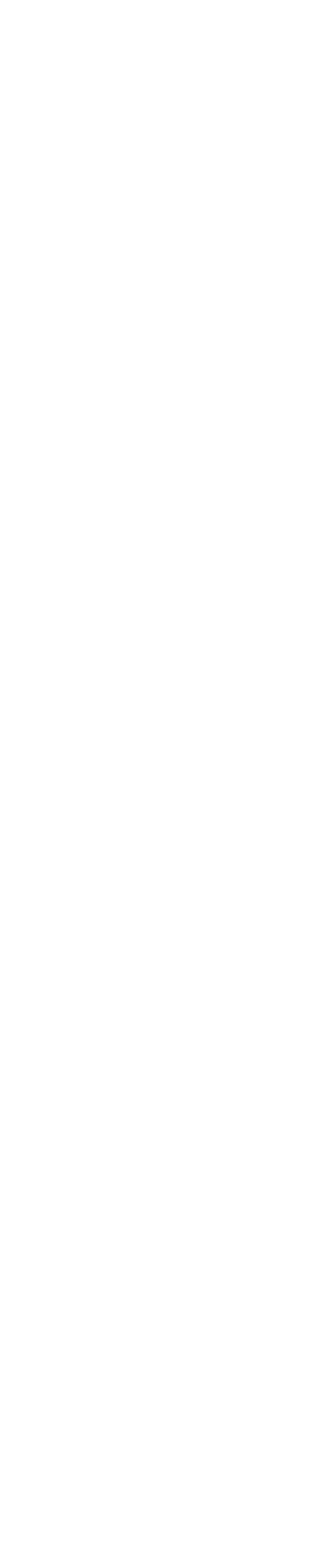
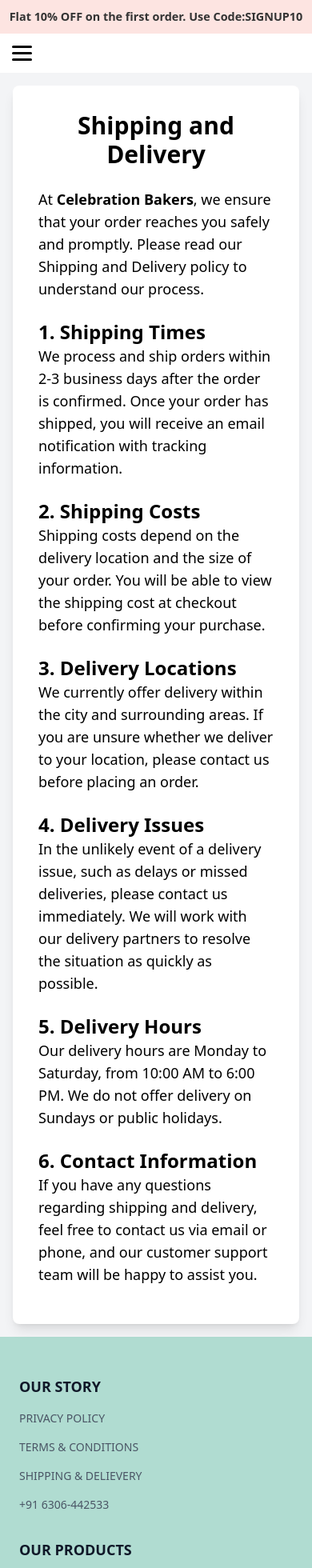
Before and after one commit to celebrationbakersofficial/celebratiobakers, a React (Vite) app: page /shipping-and-delievery in a window 390 px wide. Before the commit this address had no page. Shown: the top 1960 px of the page at 80% size. Before the commit the page ends 844 px from the top, so only its background shows below. Built offline with nearby package versions, Linux system fonts and the light colour scheme.

Commit message:
new design changes for mobile devices

```diff
--- a/src/App.jsx
+++ b/src/App.jsx
@@ -589,6 +589,7 @@ import TermsAndConditions from "./termss/TermsAndConditions";
 import PrivacyPolicy from "./termss/PrivacyPolicy";
 import RefundPolicy from "./termss/RefundPolicy";
 import ScrollToTop from "./ScrollToTop.JSX";
+import ShippingAndDelivery from "./termss/ShippingAndDelivery";
 const slides = [
   {
     image: slider1,
@@ -668,6 +669,7 @@ const App = () => {
     <Route path="/terms-and-conditions" element={<TermsAndConditions />} />
     <Route path="/privacy-policy" element={<PrivacyPolicy />} />
     <Route path="/refund-policy" element={<RefundPolicy />} />
+    <Route path="/shipping-and-delievery" element={<ShippingAndDelivery />} />
     </Routes>
     </Router>
   );
--- a/src/components/Allproducts/TheProducts.jsx
+++ b/src/components/Allproducts/TheProducts.jsx
@@ -5,8 +5,7 @@ const TheProducts = () => {
     <div
       className="text-center bg-cover bg-center"
       style={{
-        backgroundImage:
-          "url(//theobroma.in/cdn/shop/files/Collection-desktop.jpg?v=1654084131)",
+        backgroundImage: "url(http://images.unsplash.com/photo-1578985545062-69928b1d9587?q=80&w=1989&auto=format&fit=crop&ixlib=rb-4.0.3&ixid=M3wxMjA3fDB8MHxwaG90by1wYWdlfHx8fGVufDB8fHx8fA%3D%3D)",
       }}
     >
       <div className="py-16 bg-black/50">
@@ -19,13 +18,13 @@ const TheProducts = () => {
             </div>
           </div>
           <p className="hidden md:block text-lg text-white mt-4">
-            At Theobroma, we offer a wide range of products, both sweet & savory.
+            At celebratiobakers, we offer a wide range of products, both sweet & savory.
             Our offerings include indulgent brownies, cakes & desserts, artisanal
             breads, puffs & quiches, wholesome sandwiches, wraps & rolls,
             beverages and more.
           </p>
           <p className="md:hidden text-base text-white mt-4">
-            At Theobroma, we offer a wide range of products, both sweet & savory.
+            At celebratiobakers, we offer a wide range of products, both sweet & savory.
             Our offerings include indulgent brownies, cakes & desserts, artisanal
             breads, puffs & quiches, wholesome sandwiches, wraps & rolls,
             beverages and more.
--- a/src/components/Footer.jsx
+++ b/src/components/Footer.jsx
@@ -293,7 +293,12 @@ const Footer = () => {
             <Link to="/privacy-policy"
             onClick={scrollToTop}
             className="block text-sm text-gray-600 hover:text-amber-600 transition-colors">PRIVACY POLICY</Link>
-            <Link to="/terms-and-conditions" className="block text-sm text-gray-600 hover:text-amber-600 transition-colors">TERMS & CONDITIONS</Link>
+            <Link to="/terms-and-conditions"
+            onClick={scrollToTop}
+            className="block text-sm text-gray-600 hover:text-amber-600 transition-colors">TERMS & CONDITIONS</Link>
+            <Link to="/shipping-and-delievery"
+            onClick={scrollToTop}
+            className="block text-sm text-gray-600 hover:text-amber-600 transition-colors">SHIPPING & DELIEVERY</Link>
             <a href="tel:+918182881881" className="block text-sm text-gray-600 hover:text-amber-600 transition-colors mt-4">+91 6306-442533</a>
           </div>
 
--- /dev/null
+++ b/src/termss/ShippingAndDelivery.jsx
@@ -0,0 +1,75 @@
+import React, { useEffect, useState } from 'react';
+import Navbar from '../components/Navbar/Navbar';
+import Footer from '../components/Footer';
+
+const ShippingAndDelivery = () => {
+    const [isSticky, setIsSticky] = useState(false);
+    const [menuOpen, setMenuOpen] = useState(false); // State to track if menu is open
+
+    // Handle scroll event to toggle sticky class
+    const handleScroll = () => {
+      if (window.scrollY > 50) {
+        setIsSticky(true);
+      } else {
+        setIsSticky(false);
+      }
+    };
+
+    useEffect(() => {
+      window.addEventListener("scroll", handleScroll);
+      return () => {
+        window.removeEventListener("scroll", handleScroll);
+      };
+    }, []);
+
+    const toggleMenu = (state) => {
+      setMenuOpen(state); // Toggle menu state when the hamburger icon is clicked
+    };
+
+    return (
+        <>
+        <Navbar isSticky={isSticky} menuOpen={menuOpen} toggleMenu={toggleMenu} />
+        <div className="bg-gray-100 min-h-screen flex items-center justify-center p-4">
+            <div className="bg-white p-8 rounded-lg shadow-lg max-w-4xl w-full">
+                <h1 className="text-3xl font-bold text-center mb-6">Shipping and Delivery</h1>
+                <p className="text-lg mb-4">
+                    At <strong>Celebration Bakers</strong>, we ensure that your order reaches you safely and promptly. Please read our Shipping and Delivery policy to understand our process.
+                </p>
+
+                <h2 className="text-2xl font-semibold mt-6">1. Shipping Times</h2>
+                <p className="text-lg mb-4">
+                    We process and ship orders within 2-3 business days after the order is confirmed. Once your order has shipped, you will receive an email notification with tracking information.
+                </p>
+
+                <h2 className="text-2xl font-semibold mt-6">2. Shipping Costs</h2>
+                <p className="text-lg mb-4">
+                    Shipping costs depend on the delivery location and the size of your order. You will be able to view the shipping cost at checkout before confirming your purchase.
+                </p>
+
+                <h2 className="text-2xl font-semibold mt-6">3. Delivery Locations</h2>
+                <p className="text-lg mb-4">
+                    We currently offer delivery within the city and surrounding areas. If you are unsure whether we deliver to your location, please contact us before placing an order.
+                </p>
+
+                <h2 className="text-2xl font-semibold mt-6">4. Delivery Issues</h2>
+                <p className="text-lg mb-4">
+                    In the unlikely event of a delivery issue, such as delays or missed deliveries, please contact us immediately. We will work with our delivery partners to resolve the situation as quickly as possible.
+                </p>
+
+                <h2 className="text-2xl font-semibold mt-6">5. Delivery Hours</h2>
+                <p className="text-lg mb-4">
+                    Our delivery hours are Monday to Saturday, from 10:00 AM to 6:00 PM. We do not offer delivery on Sundays or public holidays.
+                </p>
+
+                <h2 className="text-2xl font-semibold mt-6">6. Contact Information</h2>
+                <p className="text-lg mb-4">
+                    If you have any questions regarding shipping and delivery, feel free to contact us via email or phone, and our customer support team will be happy to assist you.
+                </p>
+            </div>
+        </div>
+        <Footer />
+        </>
+    );
+};
+
+export default ShippingAndDelivery;
```
